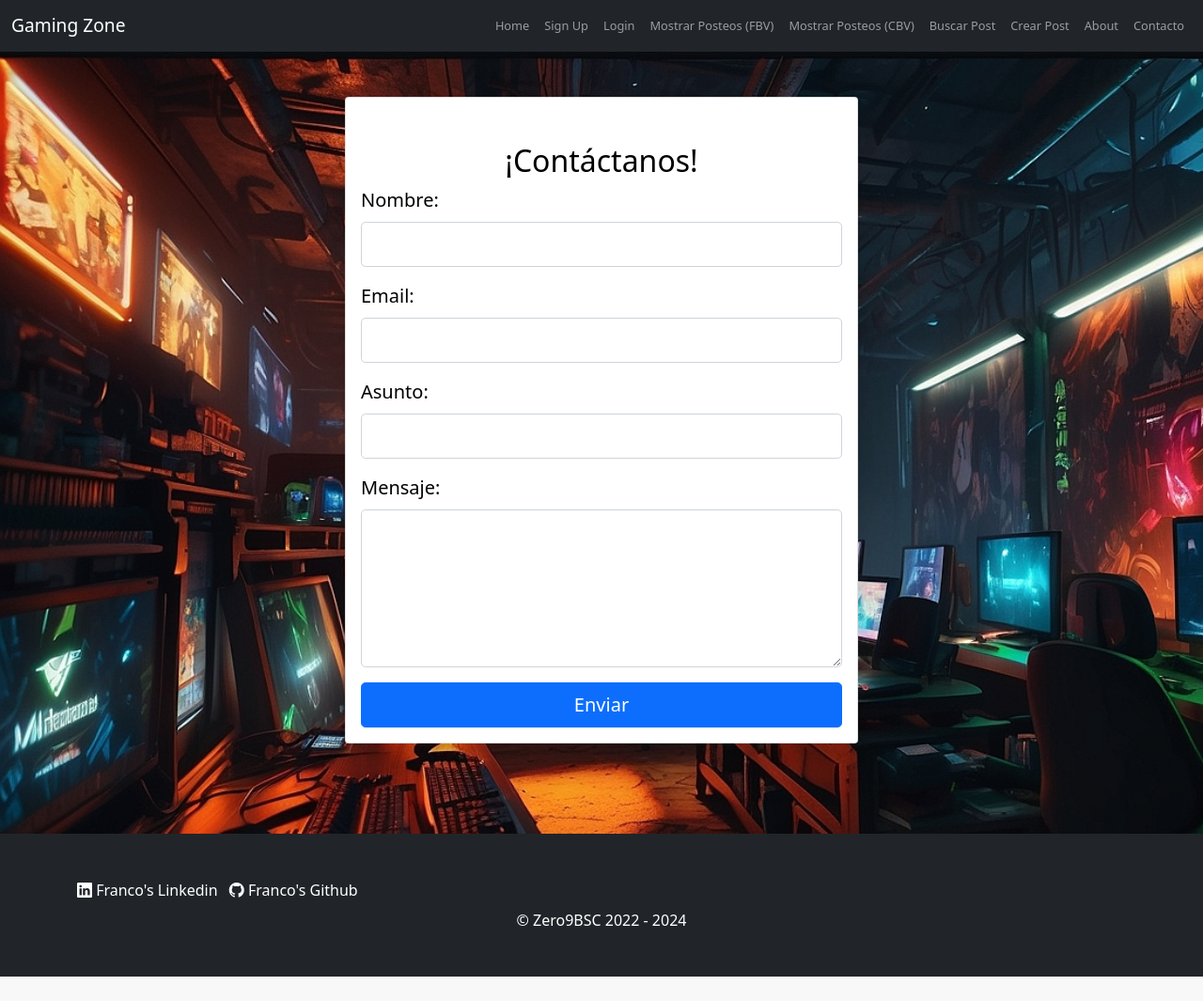
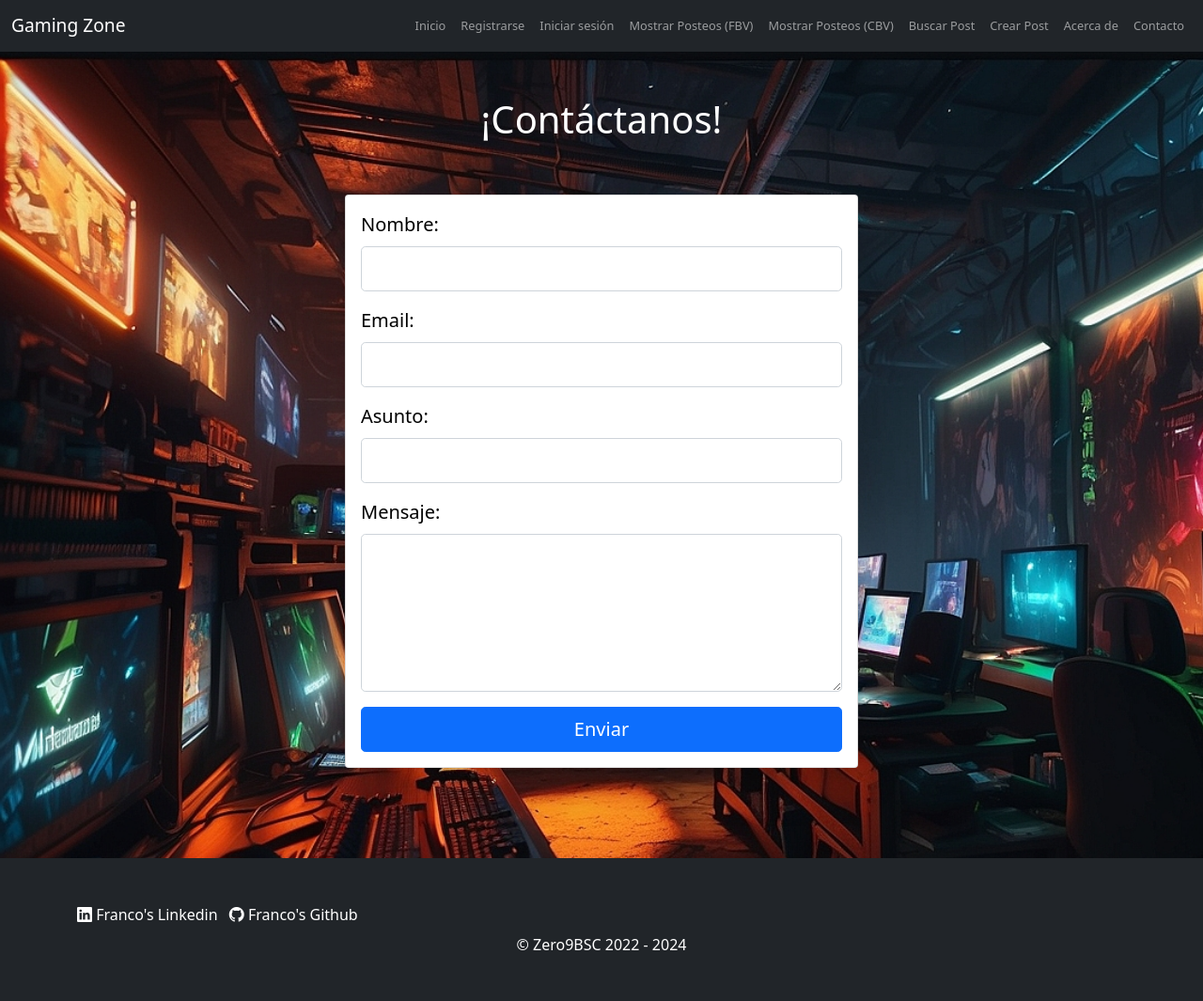
Before and after one commit to Zero9BSC/proyecto_final_django, a Django app: page /mostrar_contacto/ in a window 1280 px wide. Shown: the whole page at 94% size. Before the commit the page ends 1039 px from the top, so only its background shows below. Run offline with Django 4.2, Linux system fonts and the light colour scheme; some libraries are stand-ins or nearby versions.

Commit message:
Fix style Contact and post create. Fix navbar language.

```diff
--- a/my_blog/Home/templates/contacto.html
+++ b/my_blog/Home/templates/contacto.html
@@ -10,23 +10,24 @@
         color: #000; /* Cambiamos el color del texto a blanco para mayor contraste */
     }
 
-    /*.card {
+    {% comment %} .card {
         background-color: rgba(0, 0, 0, 0.7); /* Agregamos un fondo oscuro semitransparente al formulario para mejorar la legibilidad del texto
-    } */
+    } {% endcomment %}
 
-    .titulo-contacto {
+    {% comment %} .titulo-contacto {
         margin-top: 2rem;
         font-size: 2rem; /* Ajustamos el tamaño del título */
         text-align: center;
-    }
+    } {% endcomment %}
 </style>
 
 <div class="container">
+    <h1 class="h-primary text-center mt-5" style="color: #fff">¡Contáctanos!</h1>
     <div class="row justify-content-center">
         <div class="col-md-6">
             <div class="card mt-5 shadow-lg">
                 <div class="card-body">
-                    <h2 class="titulo-contacto">¡Contáctanos!</h2> <!-- Aplicamos la clase de estilo al título -->
+                    {% comment %} <h2 class="titulo-contacto">¡Contáctanos!</h2> {% endcomment %}
                     <form method="post" class="needs-validation" novalidate>
                         {% csrf_token %}
                         <div class="mb-3">
--- a/my_blog/Home/templates/index.html
+++ b/my_blog/Home/templates/index.html
@@ -66,19 +66,19 @@
                 </button>
                 <div class="collapse navbar-collapse" id="navbarSupportedContent">
                     <ul class="navbar-nav ms-auto mb-2 mb-lg-0">
-                        <li class="nav-item"><a class="nav-link" href="{% url 'Home' %}">Home</a></li>
+                        <li class="nav-item"><a class="nav-link" href="{% url 'Home' %}">Inicio</a></li>
                         {% if request.user.is_authenticated %}
-                            <li class="nav-item"><a class="nav-link" href="{% url 'Logout' %}">Logout</a></li>
+                            <li class="nav-item"><a class="nav-link" href="{% url 'Logout' %}">Cerrar sesión</a></li>
                             <li class="nav-item"><a class="nav-link" href="{% url 'Editar Usuario' %}">Editar Usuario</a></li>
                         {% else %}
-                            <li class="nav-item"><a class="nav-link" href="{% url 'Sign Up' %}">Sign Up</a></li>
-                            <li class="nav-item"><a class="nav-link" href="{% url 'Login' %}">Login</a></li>
+                            <li class="nav-item"><a class="nav-link" href="{% url 'Sign Up' %}">Registrarse</a></li>
+                            <li class="nav-item"><a class="nav-link" href="{% url 'Login' %}">Iniciar sesión</a></li>
                         {% endif %}
                         <li class="nav-item"><a class="nav-link" href="{% url 'Mostrar Posteos' %}">Mostrar Posteos (FBV)</a></li>
                         <li class="nav-item"><a class="nav-link" href="{% url 'List' %}">Mostrar Posteos (CBV)</a></li>
                         <li class="nav-item"><a class="nav-link" href="{% url 'buscar_post' %}">Buscar Post</a></li>
                         <li class="nav-item"><a class="nav-link" href="{% url 'Crear' %}">Crear Post</a></li>
-                        <li class="nav-item"><a class="nav-link" href="{% url 'About' %}">About</a></li>
+                        <li class="nav-item"><a class="nav-link" href="{% url 'About' %}">Acerca de</a></li>
                         <li class="nav-item"><a class="nav-link" href="{% url 'Contacto' %}">Contacto</a></li>
                     </ul>
                 </div>
@@ -89,7 +89,7 @@
         <header class="py-5 bg-light border-bottom mb-4" style="position: relative;">
             <!-- Video como fondo -->
             <video autoplay loop muted playsinline style="position: absolute; top: 0; left: 0; width: 100%; height: 100%; object-fit: cover; animation: fadeIn 3s;">
-                <!-- Proporciona múltiples fuentes de video para una mejor compatibilidad con el navegador -->
+                <!-- Múltiples fuentes de video para una mejor compatibilidad con el navegador -->
                 <source src="{% static 'Home/assets/banner_background.mp4' %}" type="video/mp4">
                 <source src="{% static 'Home/assets/banner_background.webm' %}" type="video/webm">
                 <!-- Contenido de respaldo en caso de que el navegador no admita video HTML5 -->
```
Also changed, not shown: my_blog/Home/templates/Home/post_form.html (+6 -5 lines).
